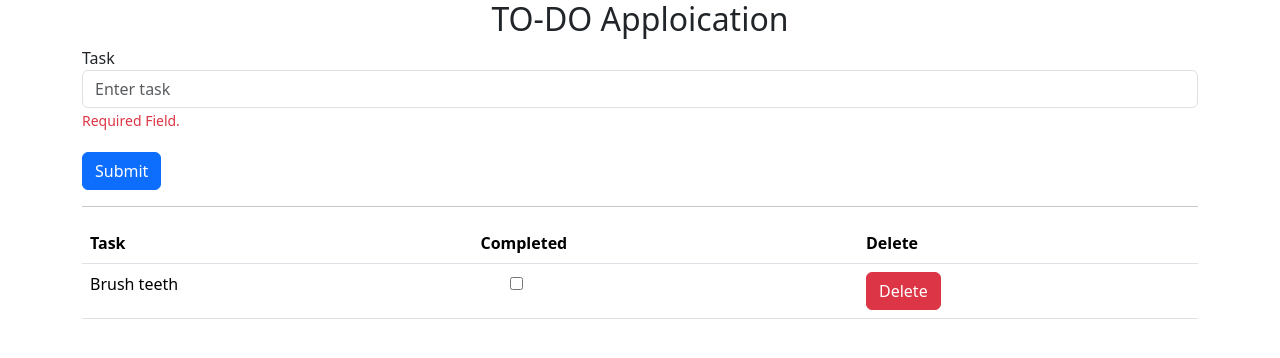
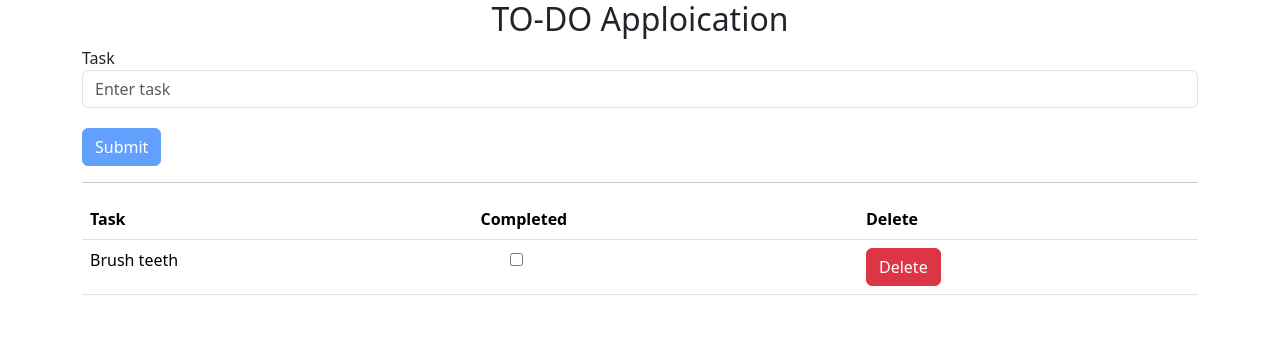
Before and after one commit to KavindaChirath/angular-todo, an Angular app: page / in a window 1280 px wide. Shown: the top 358 px of the page. Built offline with nearby package versions, Linux system fonts and the light colour scheme.

Commit message:
Validate The Submit button , requireed field and clear the typing field after the submit the tasks

```diff
--- a/src/app/todolist/todolist.html
+++ b/src/app/todolist/todolist.html
@@ -5,9 +5,13 @@
   <div class="form-group">
     <label for="exampleInputEmail1">Task</label>
     <input type="text" class="form-control" id="task" placeholder="Enter task" name="task" [(ngModel)]="newTask" required>
-    <small id="errormessage" class="form-text text-danger">Required Field.</small>
+    <small *ngIf="taskForm.invalid && taskForm.dirty"
+    id="errormessage" class="form-text text-danger">Required Field.</small>
   </div>
-  <button id = "submitButton" type="submit" class="btn btn-primary">Submit</button>
+
+  <!--Validate the Submit button-->
+  <button [disabled]="!taskForm.valid"
+   id = "submitButton" type="submit" class="btn btn-primary">Submit</button>
 </form>
 <hr>
 <table class="table">
--- a/src/app/todolist/todolist.ts
+++ b/src/app/todolist/todolist.ts
@@ -16,9 +16,10 @@ export class Todolist {
     if (this.newTask.trim()) {
       this.taskArray.push({ task: this.newTask, isCompleted: false });
       this.newTask = '';
-      form.reset();
+      form.reset(); // Reset the form after submission
     }
   }
+
 
   toggleTask(task: any) {
     task.isCompleted = !task.isCompleted;
```
